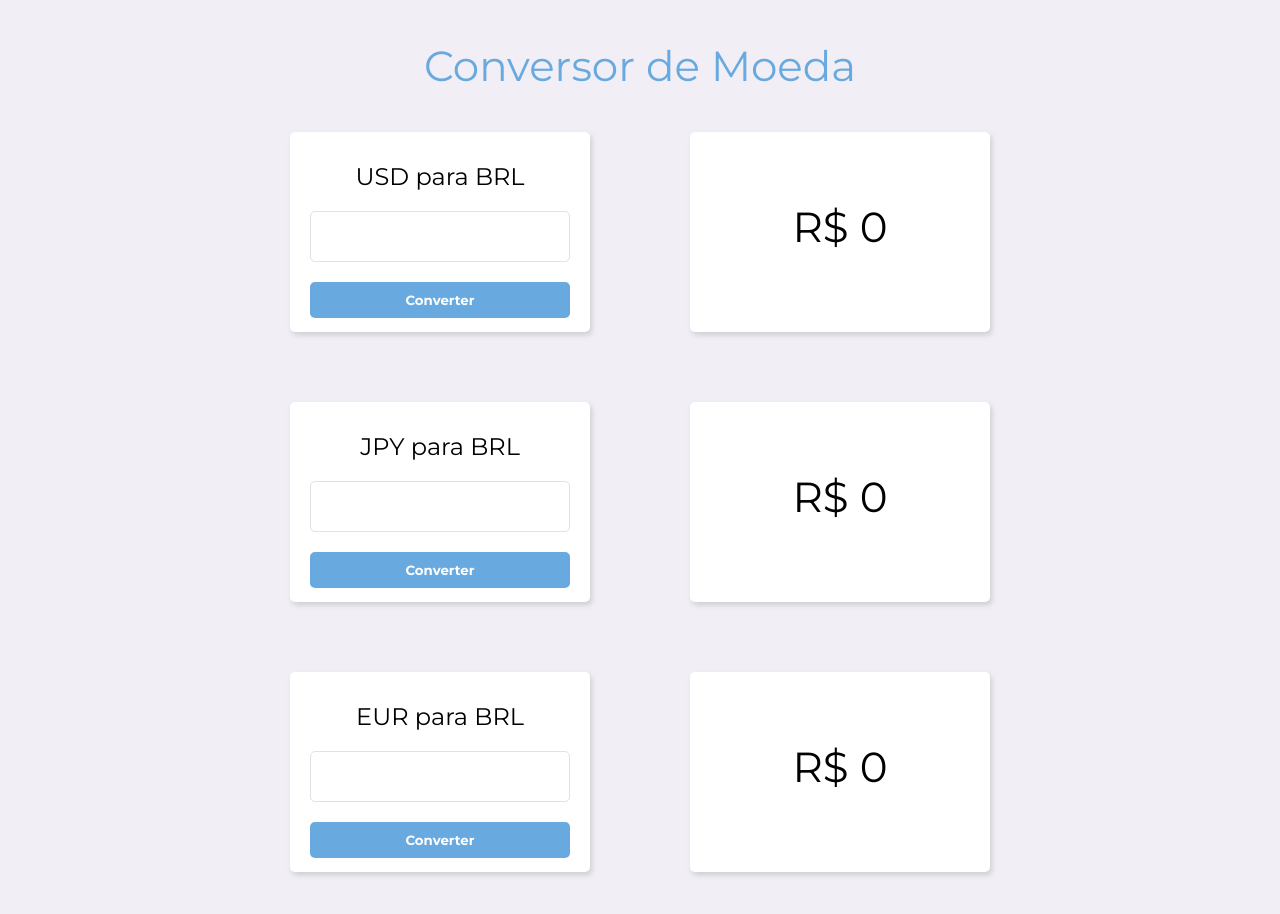
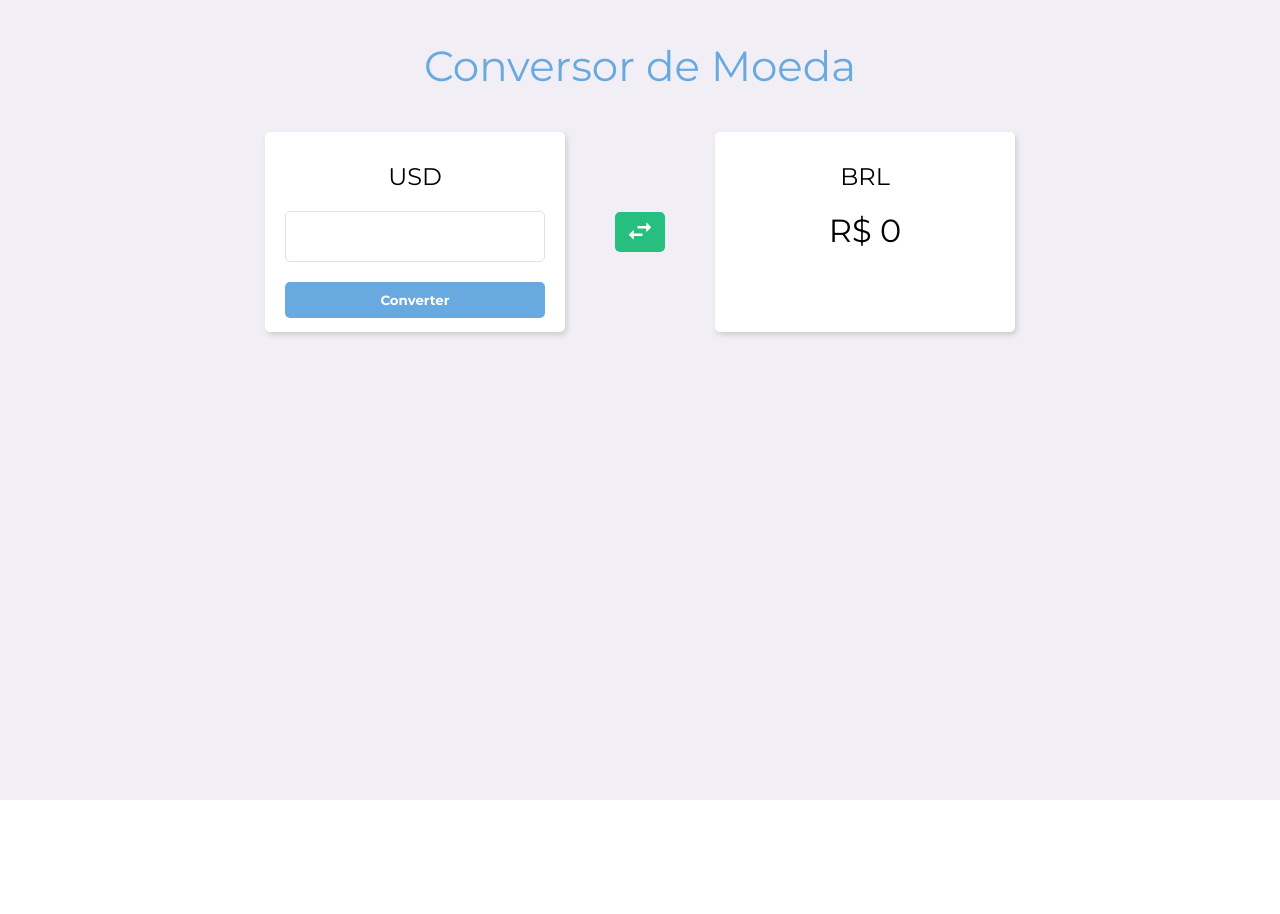
Before and after one commit to brunoseiji/Conversor-de-Moeda-React, a React (Create React App) app: page / in a window 1280 px wide. Shown: the top 914 px of the page. After the commit the page ends 800 px from the top, so only its background shows below. Built offline with nearby package versions, Linux system fonts and the light colour scheme.

Commit message:
Layout de botão para inverter moeda

```diff
--- a/src/App.css
+++ b/src/App.css
@@ -8,7 +8,7 @@
 
 .App {
   background: #f1eff5;
-  height: auto;
+  height: 100vh;
   overflow: auto;
 }
 
@@ -23,9 +23,3 @@
   font-size: 42px;
   padding: 40px 0;
 }
-
-@media (max-width: 650px) {
-  .App {
-
-  }
-}
--- a/src/App.js
+++ b/src/App.js
@@ -9,8 +9,6 @@ function App() {
       <div className="container">
         <h1 className="titulo-principal">Conversor de Moeda</h1>
         <Conversor moedaA="USD" moedaB="BRL" />
-        <Conversor moedaA="JPY" moedaB="BRL" />
-        <Conversor moedaA="EUR" moedaB="BRL" />
       </div>
     </div>
   );
--- a/src/components/Conversor/Conversor.css
+++ b/src/components/Conversor/Conversor.css
@@ -2,6 +2,7 @@
     display: flex;
     justify-content: space-around;
     margin-bottom: 70px;
+    align-items: center;
 }
 
 .conversor {
@@ -44,8 +45,21 @@
 }
 
 .valor {
-    font-size: 42px;
-    margin-top: 22.5%;
+    font-size: 32px;
+}
+
+.inverte {
+    background: #26bf7f;
+    border: none;
+    padding: 0 10px;
+    cursor: pointer;
+    height: 40px;
+    border-radius: 5px;
+}
+
+.inverte svg {
+    fill: #fff;
+    height: 30px;
 }
 
 @media only screen and (max-width: 650px) {
--- a/src/components/Conversor/index.js
+++ b/src/components/Conversor/index.js
@@ -1,5 +1,4 @@
 import React, { Component } from 'react';
-
 import './Conversor.css';
 
 class Conversor extends Component {
@@ -35,12 +34,18 @@ class Conversor extends Component {
         return(
             <div class="conversor-content">
                 <div className="conversor">
-                    <h2>{this.props.moedaA} para {this.props.moedaB}</h2>
+                    <h2>{this.props.moedaA}</h2>
                     <input type="number" onChange={(event)=>{this.setState({moedaA_valor:event.target.value})}}></input>
                     <button onClick={this.converter}>Converter</button>
 
                 </div>
+                <button className="inverte">
+                    <svg focusable="false" xmlns="http://www.w3.org/2000/svg" viewBox="0 0 24 24">
+                        <path d="M6.99 11L3 15l3.99 4v-3H14v-2H6.99v-3zM21 9l-3.99-4v3H10v2h7.01v3L21 9z"></path>
+                    </svg>
+                </button>
                 <div className="conversor">
+                    <h2>{this.props.moedaB}</h2>
                     <p class="valor">R$ {this.state.moedaB_valor}</p>
                 </div>
             </div>
```
